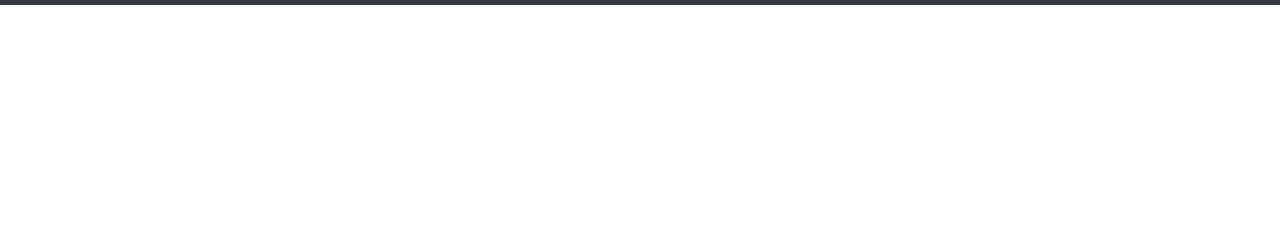
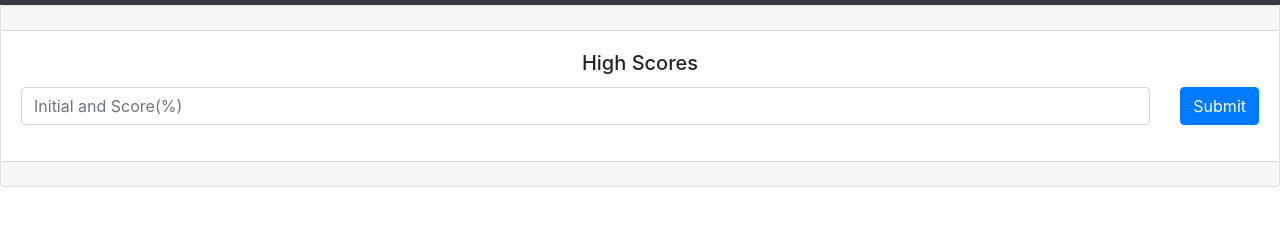
Before and after one commit to katean004/code-quiz, a plain HTML site: page highscores.html in a window 1280 px wide. Shown: the part 51-276 px from the top of the page. Drawn offline with nearby package versions, Linux system fonts and the light colour scheme.

Commit message:
added highscore container and form input

```diff
--- a/highscores.html
+++ b/highscores.html
@@ -25,7 +25,34 @@
         </div>
     </nav>
 
+    <!-- Container to keep track of high scores -->
+    <div class="card text-center">
+        <div class="card-header">
 
+        </div>
+    <div class="card-body">
+      <h5 class="card-title">High Scores</h5>
+
+    <!-- Form to submit initials and score -->
+      <form id="initials-form">
+        <div class="row myform">
+          <div class="col">
+            <input type="text" class="form-control" placeholder="Initial and Score(%)" name="initials" id="initials-text">
+          </div>
+
+          <div class="col-auto">
+            <a href="highscores.html" class="btn btn-primary" id="submit-btn">Submit</a>
+          </div>
+        </div>
+      </form>
+
+        <p class="card-text"><span id="user-initials"></span></p>
+        <ul id="initials-list"></ul>
+    </div>
+        <div class="card-footer text-muted">
+
+        </div>
+      </div>
 
 </body>
 </html>
```
